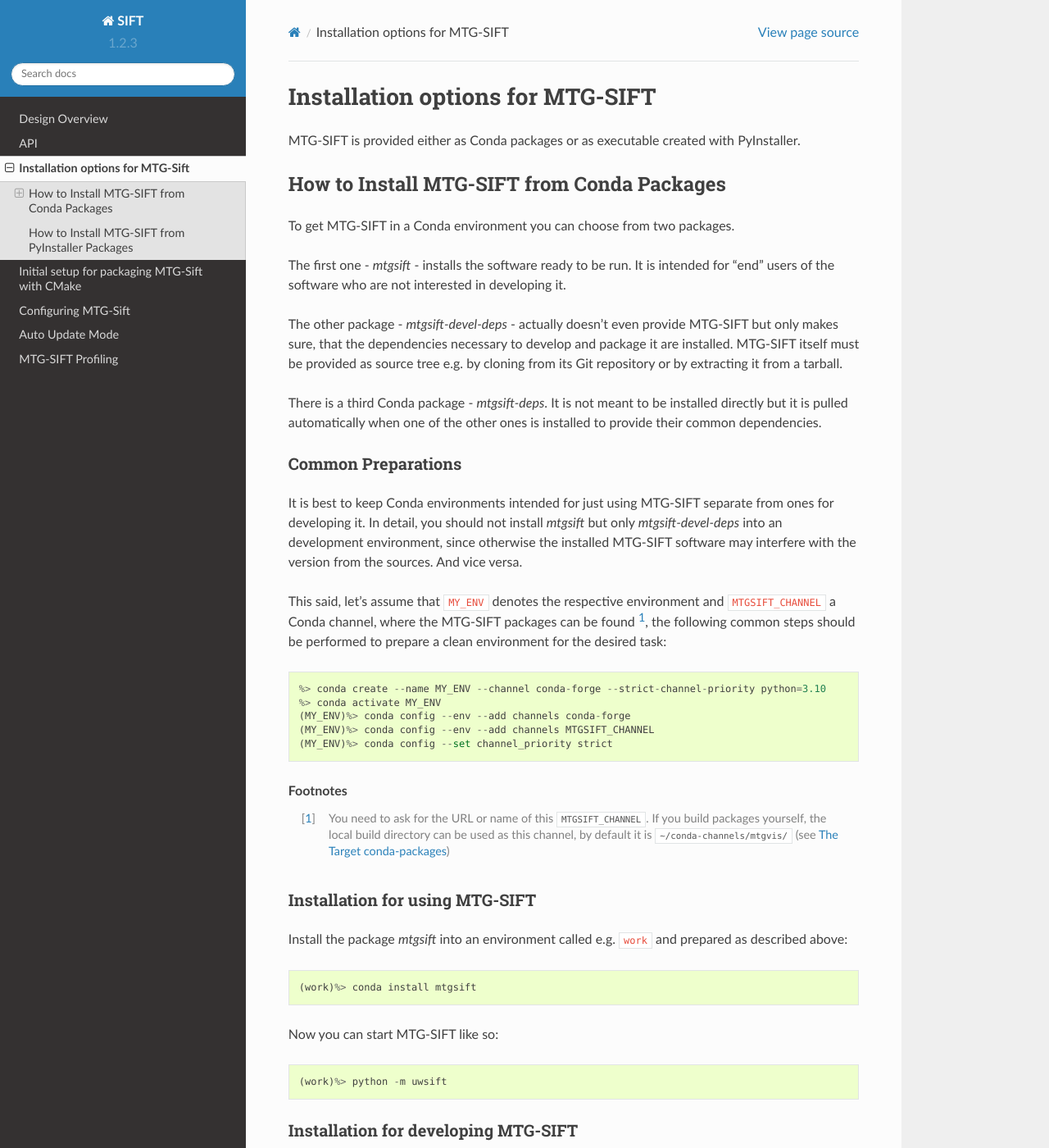
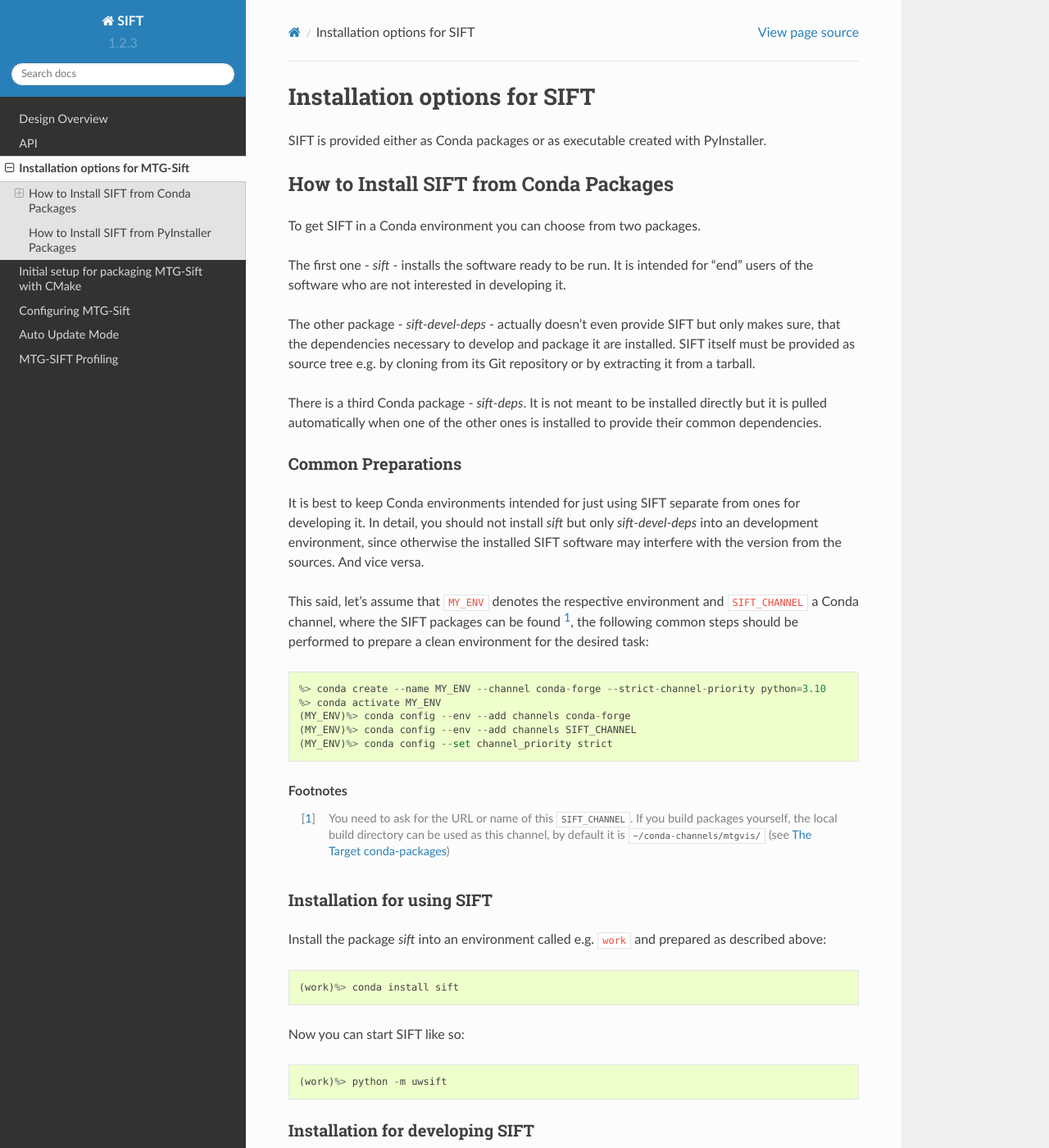
Before and after one commit to ssec/sift, a Sphinx documentation site: the page built from doc/source/INSTALLATION-mtgsift.rst, in a window 1280 px wide and 1400 px high. Shown: the whole window at 82% size. Built offline with Sphinx 7.4.7 and the Read the Docs theme 2.0.0, drawn with Linux system fonts in a browser that asks for light colours; some of the changed text lies outside the part shown.

Commit message:
remove MTG-SIFT references from INSTALLATION-mtgsift.rst

```diff
--- a/doc/source/INSTALLATION-mtgsift.rst
+++ b/doc/source/INSTALLATION-mtgsift.rst
@@ -1,98 +1,98 @@
-Installation options for MTG-SIFT
+Installation options for SIFT
 =================================
 
-MTG-SIFT is provided either as Conda packages or as executable created with
+SIFT is provided either as Conda packages or as executable created with
 PyInstaller.
 
 .. _install-conda-packages:
 
-How to Install MTG-SIFT from Conda Packages
+How to Install SIFT from Conda Packages
 -------------------------------------------
 
-To get MTG-SIFT in a Conda environment you can choose from two packages.
+To get SIFT in a Conda environment you can choose from two packages.
 
-The first one - *mtgsift* - installs the software ready to be run. It is
+The first one - *sift* - installs the software ready to be run. It is
 intended for "end" users of the software who are not interested in developing
 it.
 
-The other package - *mtgsift-devel-deps* - actually doesn't even provide
-MTG-SIFT but only makes sure, that the dependencies necessary to develop and
-package it are installed. MTG-SIFT itself must be provided as source tree
+The other package - *sift-devel-deps* - actually doesn't even provide
+SIFT but only makes sure, that the dependencies necessary to develop and
+package it are installed. SIFT itself must be provided as source tree
 e.g. by cloning from its Git repository or by extracting it from a tarball.
 
-There is a third Conda package - *mtgsift-deps*. It is not meant to be
+There is a third Conda package - *sift-deps*. It is not meant to be
 installed directly but it is pulled automatically when one of the other ones
 is installed to provide their common dependencies.
 
 Common Preparations
 +++++++++++++++++++
 
-It is best to keep Conda environments intended for just using MTG-SIFT
+It is best to keep Conda environments intended for just using SIFT
 separate from ones for developing it. In detail, you should not install
-*mtgsift* but only *mtgsift-devel-deps* into an development environment, since
-otherwise the installed MTG-SIFT software may interfere with the version from
+*sift* but only *sift-devel-deps* into an development environment, since
+otherwise the installed SIFT software may interfere with the version from
 the sources. And vice versa.
 
 This said, let's assume that ``MY_ENV`` denotes the respective environment
-and ``MTGSIFT_CHANNEL`` a Conda channel, where the MTG-SIFT packages can be
+and ``SIFT_CHANNEL`` a Conda channel, where the SIFT packages can be
 found [#f1]_, the following common steps should be performed to prepare a clean
 environment for the desired task::
 
   %> conda create --name MY_ENV --channel conda-forge --strict-channel-priority python=3.10
   %> conda activate MY_ENV
   (MY_ENV)%> conda config --env --add channels conda-forge
-  (MY_ENV)%> conda config --env --add channels MTGSIFT_CHANNEL
+  (MY_ENV)%> conda config --env --add channels SIFT_CHANNEL
   (MY_ENV)%> conda config --set channel_priority strict
 
 .. rubric:: Footnotes
 
-.. [#f1] You need to ask for the URL or name of this ``MTGSIFT_CHANNEL``. If you
+.. [#f1] You need to ask for the URL or name of this ``SIFT_CHANNEL``. If you
 	 build packages yourself, the local build directory can be used as
 	 this channel, by default it is ``~/conda-channels/mtgvis/`` (see
 	 :ref:`conda-packaging`)
 
-Installation for using MTG-SIFT
+Installation for using SIFT
 +++++++++++++++++++++++++++++++
 
-Install the package *mtgsift* into an environment called e.g. ``work`` and
+Install the package *sift* into an environment called e.g. ``work`` and
 prepared as described above::
 
-  (work)%> conda install mtgsift
+  (work)%> conda install sift
 
-Now you can start MTG-SIFT like so::
+Now you can start SIFT like so::
 
   (work)%> python -m uwsift
 
-.. _install-conda-mtgsift-devel:
+.. _install-conda-sift-devel:
 
-Installation for developing MTG-SIFT
+Installation for developing SIFT
 +++++++++++++++++++++++++++++++++++++
 
 Set up the Conda environment as above - let's call it ``devel`` - and then
-install all dependencies for developing MTG-SIFT as follows::
+install all dependencies for developing SIFT as follows::
 
-  (devel)%> conda install mtgsift-devel-deps
+  (devel)%> conda install sift-devel-deps
 
-PIP-install MTG-SIFT in editable mode by run the following in the root
-directory of the MTG-SIFT sources::
+PIP-install SIFT in editable mode by run the following in the root
+directory of the SIFT sources::
 
   (devel)%> pip install --editable .
 
-Now you can run MTG-SIFT from the current sources with all your changes to the
+Now you can run SIFT from the current sources with all your changes to the
 source code being active immediately just like so::
 
   (devel)%> python -m uwsift
 
-How to Install MTG-SIFT from PyInstaller Packages
+How to Install SIFT from PyInstaller Packages
 -------------------------------------------------
 
-The MTG-SIFT packages created with PyInstaller are "portable software", i.e.,
+The SIFT packages created with PyInstaller are "portable software", i.e.,
 they neither need to be installed nor do they require administration
-privileges to be run. Depending on how your MTG-SIFT packager provides the
-software you may get it either as one single executable file *mtgsift*
-(*mtgsift.exe* for Windows) or as a directory *mtgsift* (you may need to
-unpack it from an archive), which contains an executable *mtgsift*
-(*mtgsift.exe* for Windows) as well as all dependencies (libraries,
+privileges to be run. Depending on how your SIFT packager provides the
+software you may get it either as one single executable file *sift*
+(*sift.exe* for Windows) or as a directory *sift* (you may need to
+unpack it from an archive), which contains an executable *sift*
+(*sift.exe* for Windows) as well as all dependencies (libraries,
 configuration, databases).
 
 Note that the single executable file variant has significant slower startup
```
